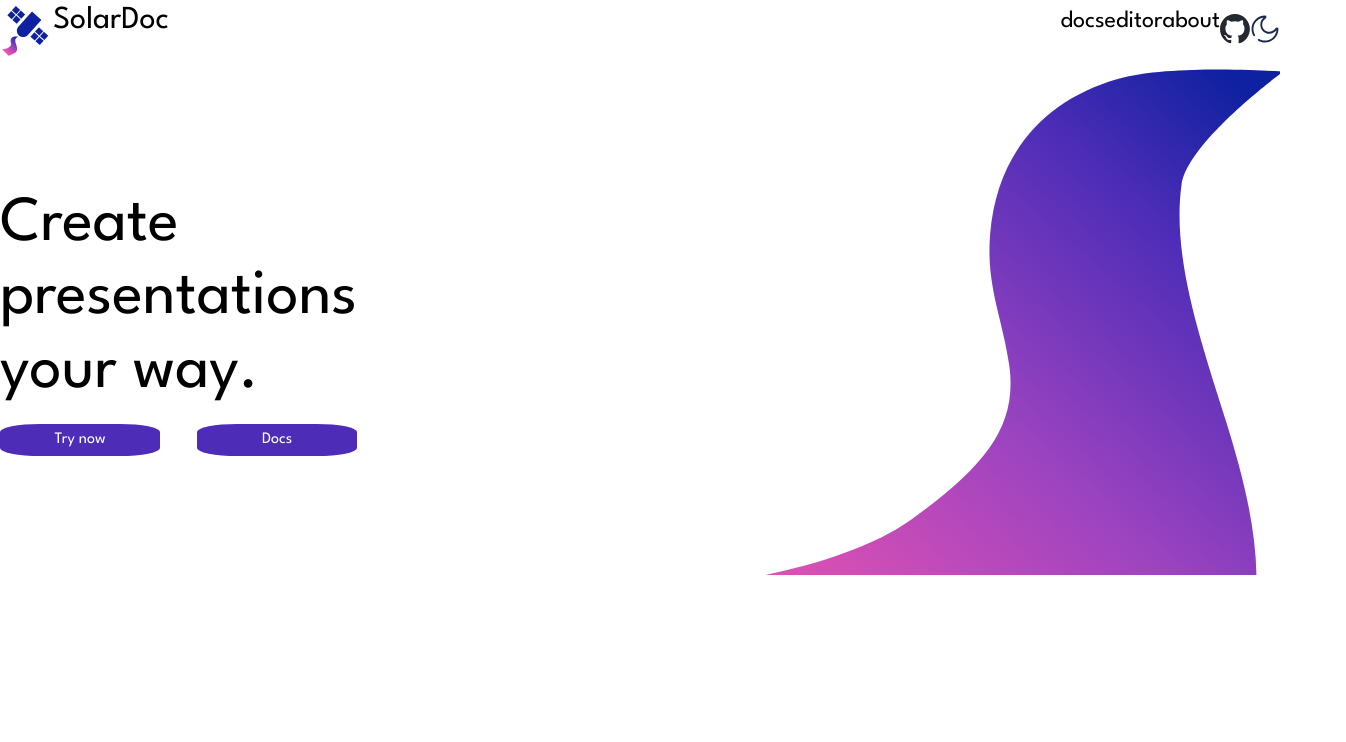
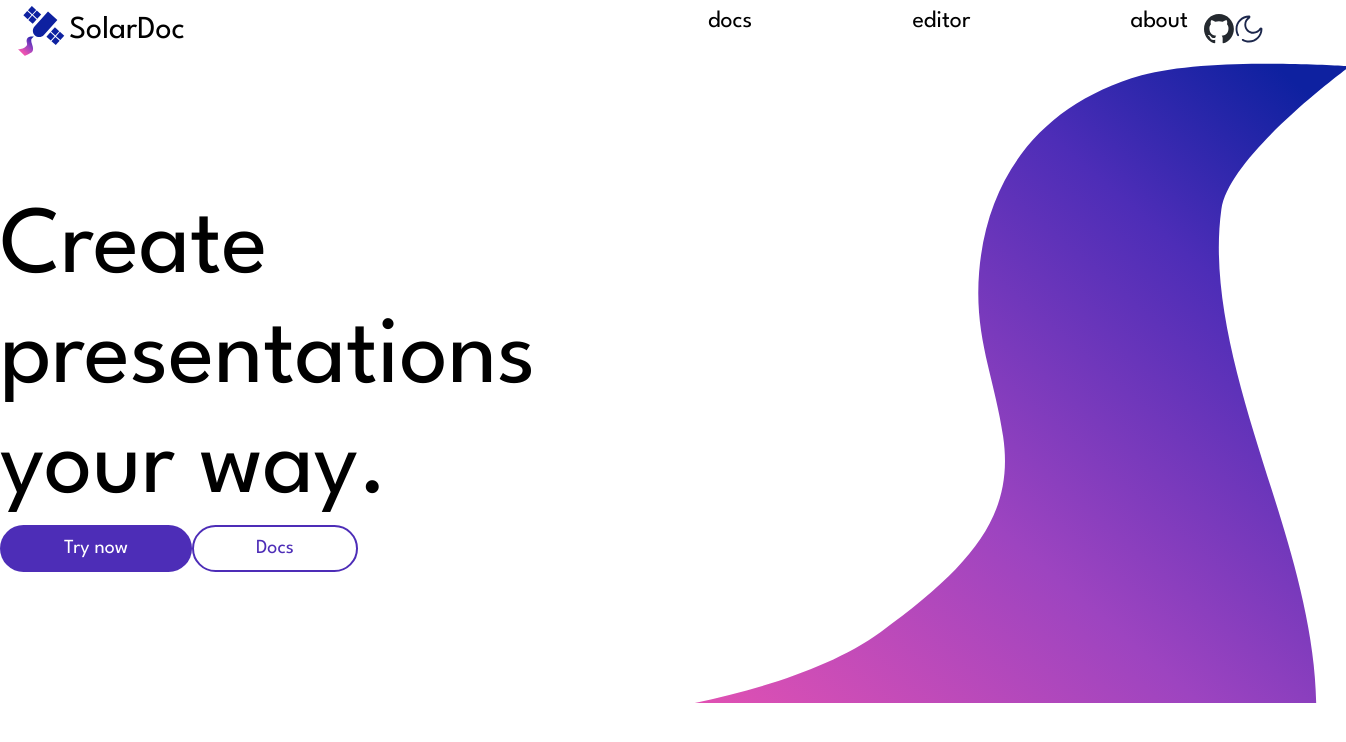
Before and after one commit to SYP-AHIF-2023-24-25/SolarDoc, a Vue app in the folder solardoc/frontend/: page / in a window 1280 px wide. Shown: the top 742 px of the page, 1346 px wide, since content can reach past the window. Built offline with nearby package versions, Linux system fonts and the light colour scheme.

Commit message:
minor: Reformatted and applied new styling to home & navbar content

```diff
--- a/solardoc/frontend/src/App.vue
+++ b/solardoc/frontend/src/App.vue
@@ -4,11 +4,18 @@ import Navbar from './components/Navbar.vue'
 </script>
 
 <template>
-  <header>
-    <Navbar />
-  </header>
+  <main>
+    <header>
+      <Navbar />
+    </header>
 
-  <RouterView />
+    <RouterView />
+  </main>
 </template>
 
-<style scoped lang="scss"></style>
+<style scoped lang="scss">
+  main {
+    display: flex;
+    flex-direction: column;
+  }
+</style>
--- a/solardoc/frontend/src/assets/core/_var.scss
+++ b/solardoc/frontend/src/assets/core/_var.scss
@@ -19,6 +19,11 @@
 
   // Font-size presets
   --home-button-font-size: 20px;
+
+  // Window size presets
+  --window-large: 1200px;
+  --window-medium: 900px;
+  --window-small: 600px;
 }
 
 // Color-scheme presets
@@ -42,6 +47,11 @@ $scheme-editor-blue: var(--scheme-editor-blue);
 // Font-size presets
 $home-button-font-size: var(--home-button-font-size);
 
+// Window size presets
+$window-large: 1200px;
+$window-medium: 900px;
+$window-small: 600px;
+
 // Light & Dark Theme
 html,
 html[data-theme='light'] {
--- a/solardoc/frontend/src/assets/main.scss
+++ b/solardoc/frontend/src/assets/main.scss
@@ -6,6 +6,14 @@
 @use './core/var' as *;
 @use './core/text' as *;
 @use './core/button' as *;
+
+// Make app take up whole screen
+body #app {
+  height: 100vh;
+  width: 100vw;
+  margin: 0;
+  padding: 0;
+}
 
 // Set background color based on the selected theme (dark/light)
 html,
--- a/solardoc/frontend/src/components/Navbar.vue
+++ b/solardoc/frontend/src/components/Navbar.vue
@@ -1,59 +1,85 @@
+<script setup lang="ts">
+
+</script>
+
 <template>
-  <nav class="navbar">
-    <div class="left-components">
+  <nav id="navbar">
+    <div id="left-components">
       <img alt="SolarDoc logo" src="@/assets/logo.svg" width="50" height="50" />
-      <p class="title">SolarDoc</p>
+      <div id="title">
+        <p @click="$router.push('/')">SolarDoc</p>
       </div>
-    <div class="navigation-links">
-      <div class="router-links">
+    </div>
+    <div id="navigation-links">
+      <div id="router-links">
         <RouterLink to="/docs">docs</RouterLink>
         <RouterLink to="/editor">editor</RouterLink>
         <RouterLink to="/about">about</RouterLink>
       </div>
-      <div class="right-components">
+      <div id="right-components">
         <img alt="Github Icon" src="@/assets/github-logo.svg" />
-        <img alt="Moon Icon" src="../assets/moon.svg" />
+        <img alt="Moon Icon" src="@/assets/moon.svg" />
       </div>
     </div>
   </nav>
 </template>
 
-<style scoped>
-.navbar {
+<style scoped lang="scss">
+@import "@/assets/core/var";
+
+#navbar {
   display: flex;
   flex-flow: row nowrap;
-  /*background-color: #4990e2;*/
   justify-content: space-between;
+  padding: 0 1rem;
+
+  #title {
+    display: flex;
+    align-items: center;
+    font-size: 2rem;
+    margin: 0 0 0 0.2rem;
+
+    p {
+      &:hover {
+        cursor: pointer;
+        color: var(--scheme-cs-2);
       }
-.title {
-  font-size: 2rem;
-  margin: 0.2rem 0 0 0.2rem;
+    }
   }
 
-.left-components {
+  #left-components {
     display: flex;
   }
 
-.right-components {
+  #navigation-links {
+    margin-top: 0.5rem;
     display: flex;
+    gap: 1rem;
+
+    #router-links {
+      width: 30rem;
+      display: flex;
+      justify-content: space-between;
+
+      & > * {
+        text-decoration: none;
+        color: black;
+        font-size: 1.5rem;
+
+        &:hover {
+          color: $scheme-cs-2;
+        }
+      }
+    }
+
+    #right-components {
+      display: flex;
+
       & > * {
         width: 30px;
         height: 30px;
       }
     }
-
-.router-links {
-  display: flex;
-  & > * {
-    text-decoration: none;
-    color: black;
-    font-size: 1.5rem;
   }
 }
-
-.navigation-links {
-  margin-top: 0.5rem;
-  display: flex;
-}
 </style>
-<script setup lang="ts"></script>
--- a/solardoc/frontend/src/views/HomeView.vue
+++ b/solardoc/frontend/src/views/HomeView.vue
@@ -1,62 +1,64 @@
-<script setup lang="ts"></script>
+<script setup lang="ts">
+</script>
 
 <template>
   <main>
-    <div class="text-and-btns">
-      <p>
-        Create <br />
-        presentations <br />
-        your way.
-      </p>
-      <div class="btns">
-        <button id="try-now-btn" @click="$router.push('editor')">Try now</button>
-        <button @click="$router.push('docs')">Docs</button>
+    <div id="text-and-buttons">
+      <div id="welcome-text">
+        <p>Create <br/>presentations</p>
+        <p>your way.</p>
+      </div>
+      <div class="buttons-wrapper">
+        <button class="home-button" @click="$router.push('editor')">Try now</button>
+        <button class="home-button transparent" @click="$router.push('docs')">Docs</button>
       </div>
     </div>
-    <img class="adjust-img" alt="stream" src="@/assets/stream.svg" />
+    <img class="stream-svg" alt="stream" src="@/assets/stream.svg"/>
   </main>
 </template>
 
 <style scoped lang="scss">
-p {
-  font-size: 4rem;
-  margin: 0 0 1rem 0;
-}
-
-.btns {
-  display: flex;
-  flex-flow: row nowrap;
-  justify-content: space-between;
-}
+@import "@/assets/core/var";
 
 main {
   display: flex;
   flex-flow: row nowrap;
   justify-content: space-between;
-}
+  align-self: flex-end;
+  width: 100vw;
 
-.text-and-btns {
-  display: flex;
-  flex-flow: column wrap;
-  justify-content: center;
-}
+  #text-and-buttons {
+    z-index: 1;
+    display: flex;
+    flex-flow: column wrap;
+    justify-content: center;
 
-button {
-  height: 2rem;
-  width: 10rem;
-  background-color: #4d2db7;
-  border-radius: 25%;
-  cursor: pointer;
-  color: white;
-  border: #0e21a0;
-}
+    #welcome-text {
+      p {
+        margin: 0;
+        padding: 0;
+        font-size: 6rem;
 
-.center {
-  display: flex;
-}
+        @media screen and (max-width: $window-large) {
+          & {
+            font-size: 4rem;
+          }
+        }
 
-.adjust-img {
-  width: 50%;
-  height: 50%;
+        @media screen and (max-width: $window-medium) {
+          & {
+            font-size: 2rem;
+          }
+        }
+      }
+    }
+  }
+
+  .stream-svg {
+    z-index: 0;
+    height: 80vh;
+    margin: 0;
+    align-self: flex-end;
+  }
 }
 </style>
```
Also changed, not shown: solardoc/frontend/package.json (+4 -3 lines). Lines whose indentation alone changed are shown as unchanged.
